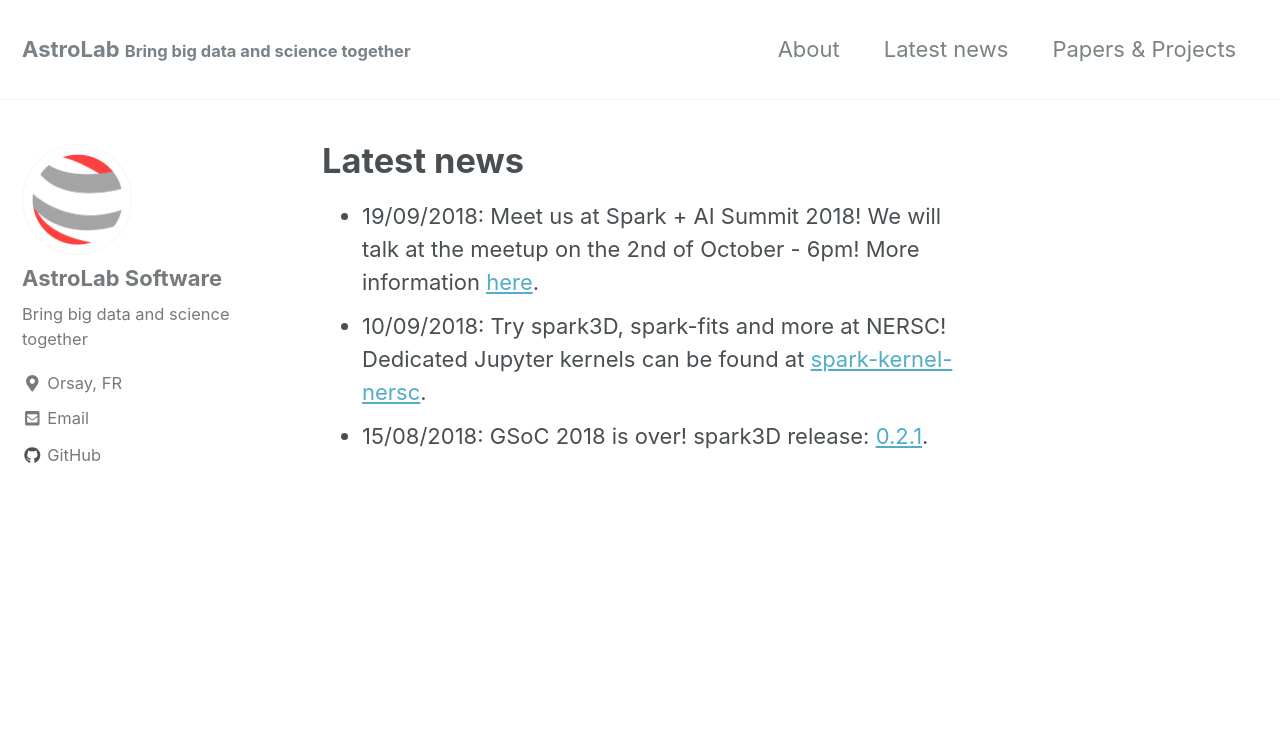
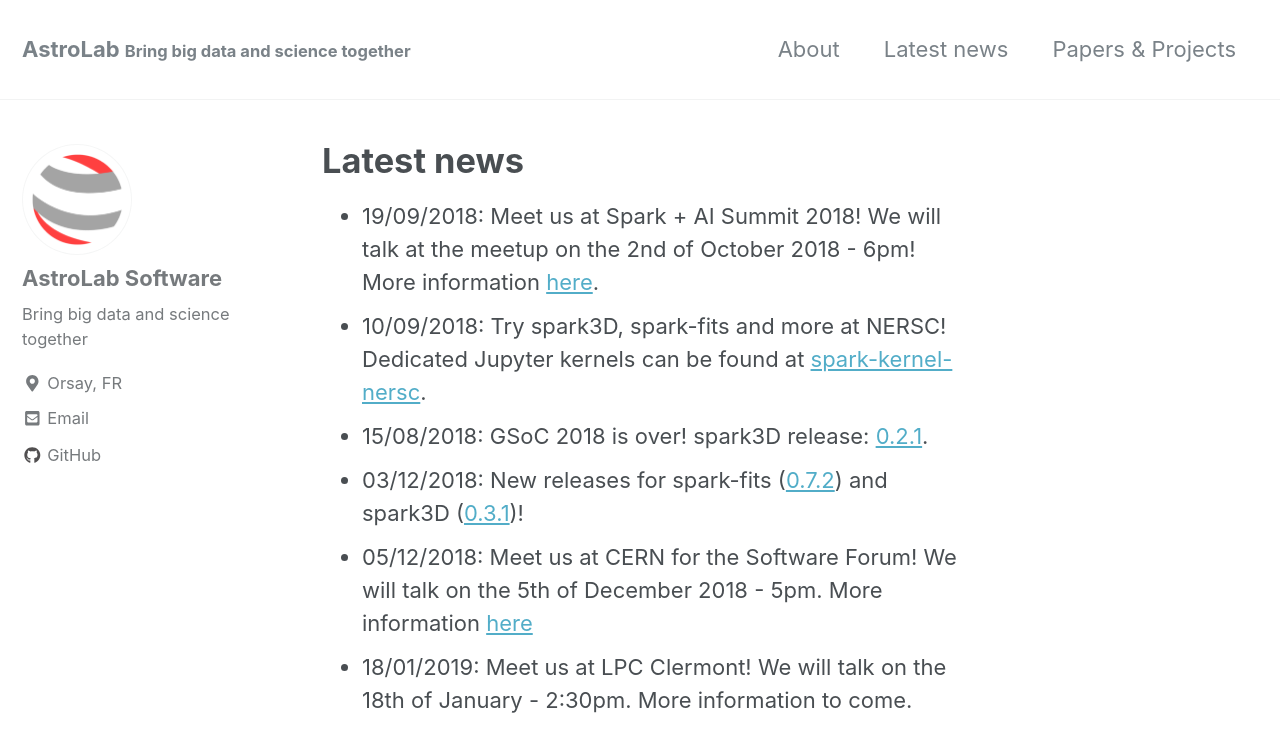
Before and after one commit to astrolabsoftware/astrolabsoftware.github.io, a Jekyll site: the page built from news.md, in a window 1280 px wide and 900 px high. Shown: the top 752 px of the window. Built offline with Jekyll 4.4.1, drawn with Linux system fonts in a browser that asks for light colours; nearby versions of some CDN libraries.

Commit message:
Update News section with next meetings

```diff
--- a/news.md
+++ b/news.md
@@ -5,6 +5,9 @@ permalink: /news/
 author_profile: true
 ---
 
-- 19/09/2018: Meet us at Spark + AI Summit 2018! We will talk at the meetup on the 2nd of October - 6pm! More information [here](https://databricks.com/sparkaisummit/europe/schedule).
+- 19/09/2018: Meet us at Spark + AI Summit 2018! We will talk at the meetup on the 2nd of October 2018 - 6pm! More information [here](https://databricks.com/sparkaisummit/europe/schedule).
 - 10/09/2018: Try spark3D, spark-fits and more at NERSC! Dedicated Jupyter kernels can be found at [spark-kernel-nersc](https://github.com/astrolabsoftware/spark-kernel-nersc).
 - 15/08/2018: GSoC 2018 is over! spark3D release: [0.2.1](https://github.com/astrolabsoftware/spark3D/releases/tag/0.2.1).
+- 03/12/2018: New releases for spark-fits ([0.7.2](https://github.com/astrolabsoftware/spark-fits/releases/tag/0.7.2)) and spark3D ([0.3.1](https://github.com/astrolabsoftware/spark3D/releases/tag/0.3.1))!
+- 05/12/2018: Meet us at CERN for the Software Forum! We will talk on the 5th of December 2018 - 5pm. More information [here](https://indico.cern.ch/event/754811/)
+- 18/01/2019: Meet us at LPC Clermont! We will talk on the 18th of January - 2:30pm. More information to come.
```
